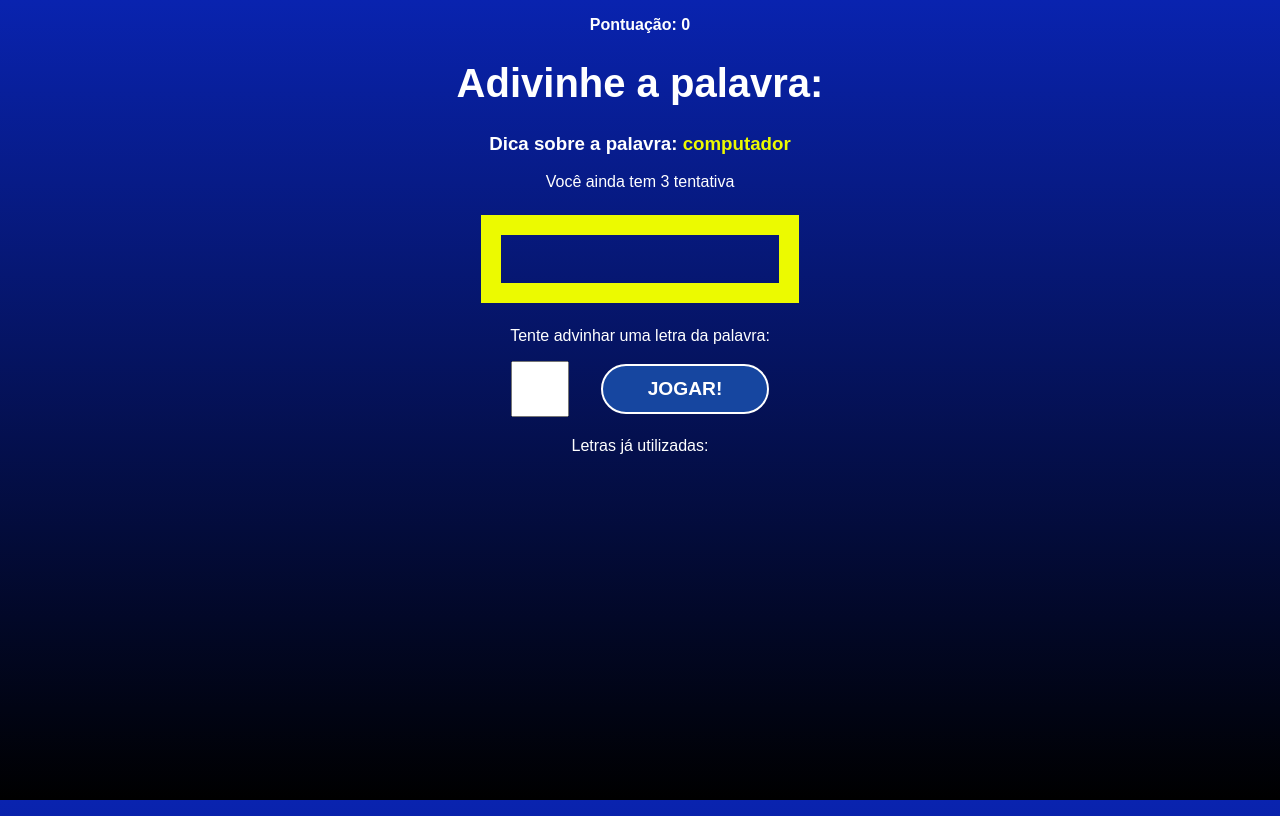
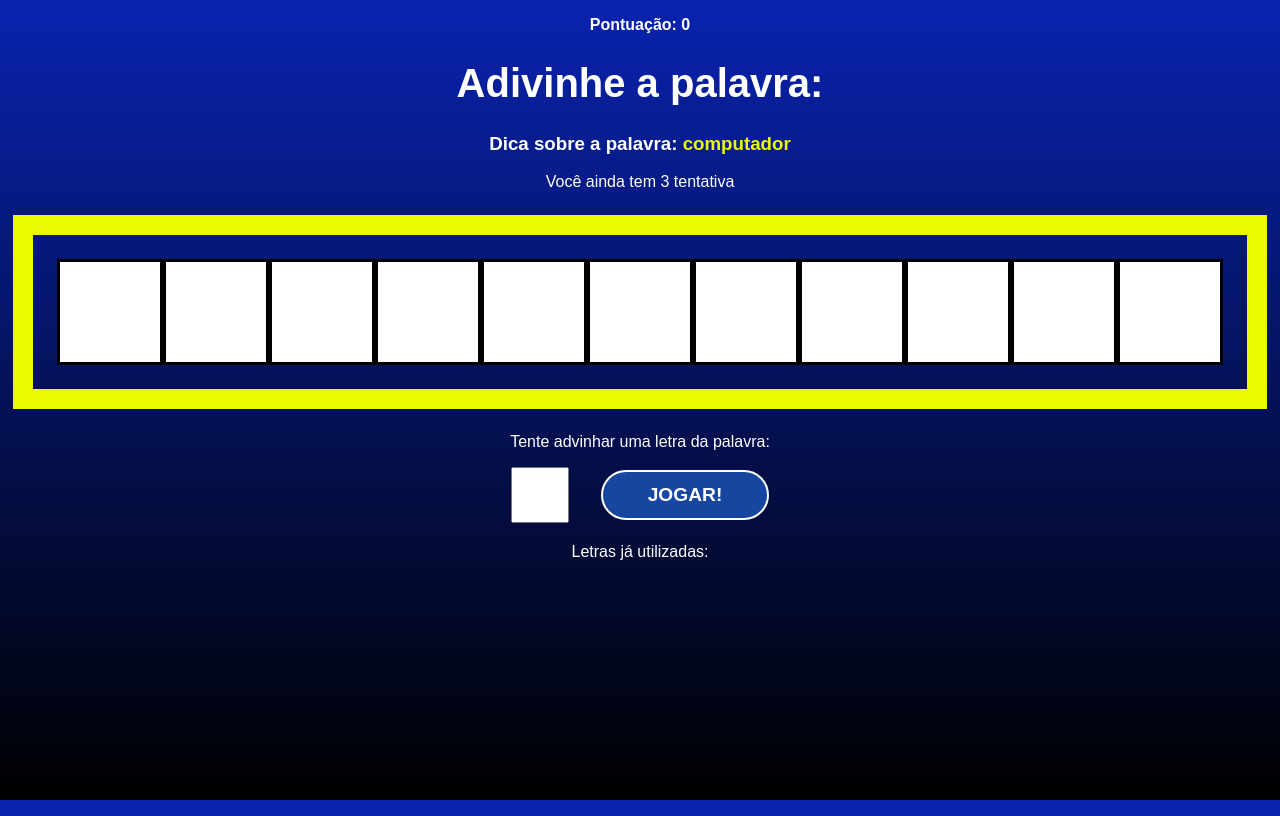
Before and after one commit to igormauriciomota/Secret_word, a React (Create React App) app: page / in a window 1280 px wide. Both pictures are taken after a click on the button "COMEÇAR O JOGO". Built offline with nearby package versions, Linux system fonts and the light colour scheme.

Commit message:
Atualizaçoes

```diff
--- a/src/components/Game.css
+++ b/src/components/Game.css
@@ -17,7 +17,7 @@
     display: flex;
 }
 
-.letter, blankSquare {
+.letter, .blankSquare {
     font-size: 70px;
     line-height: 1.5;
     border: 3px solid #000;
```
Also changed, not shown: src/components/Game.js (+5 -5 lines).
